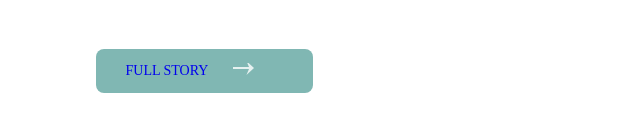
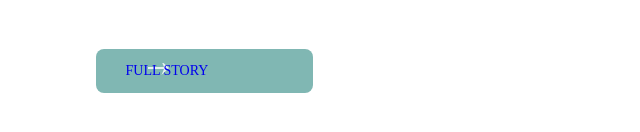
Before and after one commit to Flom25s/Lesson_1, a plain HTML site: page Project (Lesson_1)/index.html in a window 1280 px wide. Shown: the part 1406-1538 px from the top of the page, 174-814 px from the left. Drawn offline with Linux system fonts and the light colour scheme.

Commit message:
поменял кнопку

```diff
--- a/Project (Lesson_1)/css/style.css
+++ b/Project (Lesson_1)/css/style.css
@@ -117,6 +117,6 @@ body{
 }
 .content-bottom-info-link span{
 	padding: 0px 75px 0px 0px;
-	background: url(../img/icons/Button_2.png) right no-repeat;
+	background: url(../img/icons/Button_2.png) left no-repeat;
 }
 /* Объебался когда из макета вырезал стрелочку*/
```
